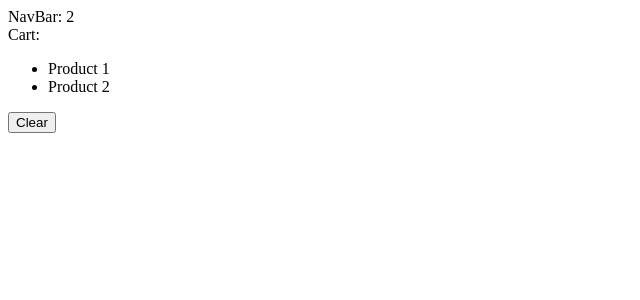
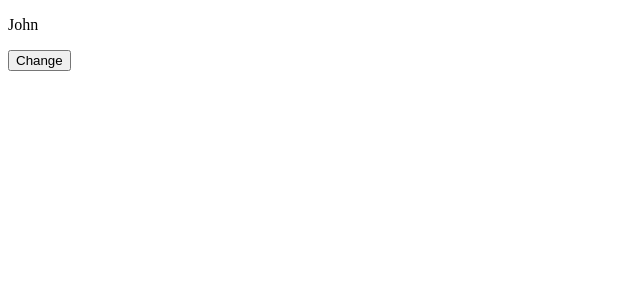
Before and after one commit to MBATheGamer/react-for-beginners, a React (Vite) app: page / in a window 1280 px wide. Shown: the top 300 px of the page, without its empty margins (0-640 px from the left). Built offline with nearby package versions, Linux system fonts and the light colour scheme.

Commit message:
Updating State 1

```diff
--- a/src/App.tsx
+++ b/src/App.tsx
@@ -1,14 +1,21 @@
 import { useState } from "react";
-import NavBar from "./components/NavBar";
-import Cart from "./components/Cart";
 
 export default function App() {
-  const [cartItems, setCartItems] = useState(["Product 1", "Product 2"]);
+  const [game, setGame] = useState({
+    id: 1,
+    player: {
+      name: "John",
+    },
+  });
+
+  const handleClick = () => {
+    setGame({ ...game, player: { ...game.player, name: "Bob" } });
+  };
 
   return (
     <div>
-      <NavBar cartItemsCount={cartItems.length} />
-      <Cart cartItems={cartItems} onClear={() => setCartItems([])} />
+      <p>{game.player.name}</p>
+      <button onClick={handleClick}>Change</button>
     </div>
   );
 }
```
